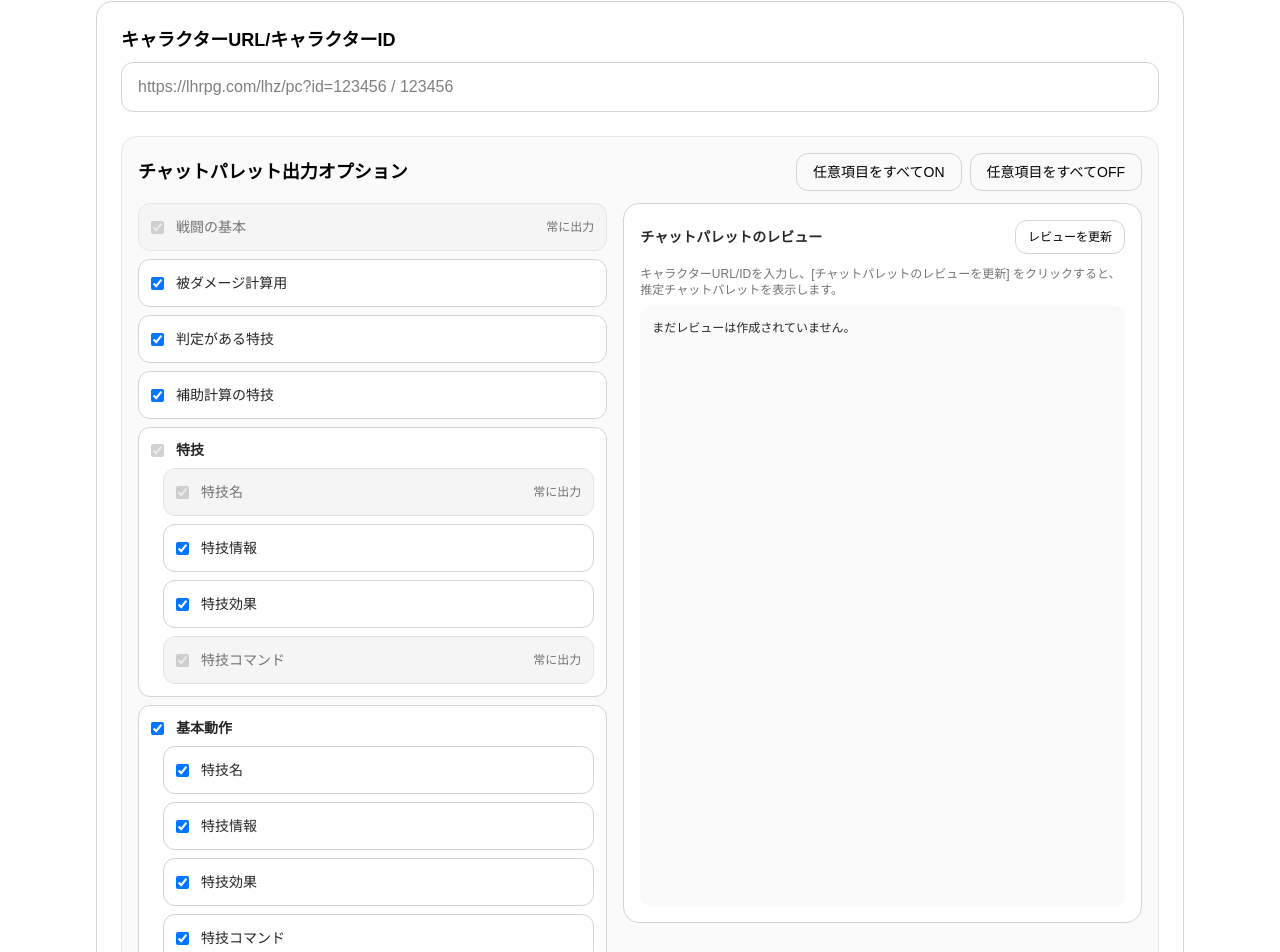
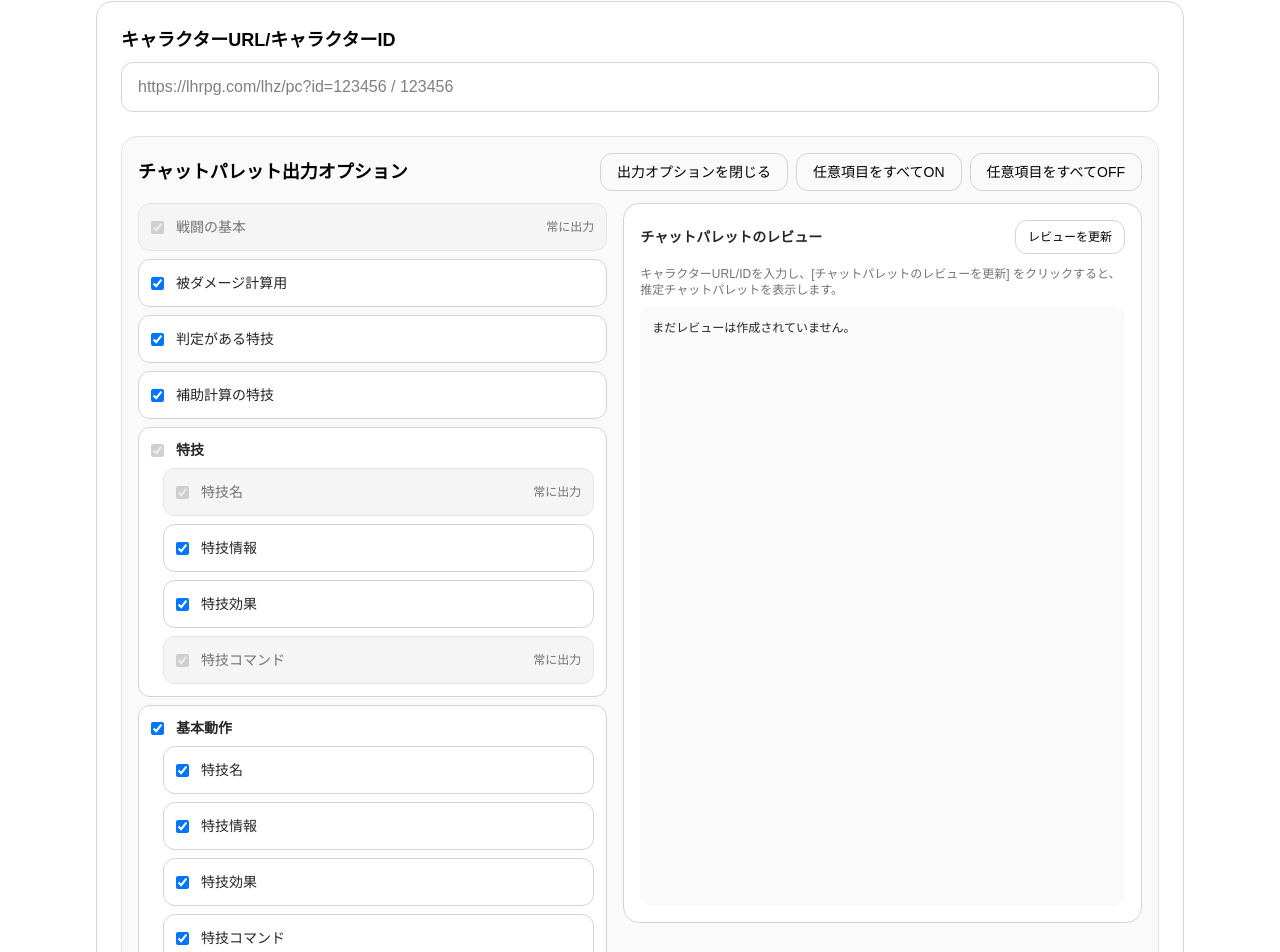
Before and after one commit to ramune428/lhtrpg_webapp_challenge, a Next.js app in the folder frontend/: page /character-preview in a window 1280 px wide. Shown: the part 1284-2236 px from the top of the page. Built offline with nearby package versions, Linux system fonts and the light colour scheme.

Commit message:
feat: make output options collapsible

```diff
--- a/frontend/app/character-preview/page.tsx
+++ b/frontend/app/character-preview/page.tsx
@@ -85,6 +85,7 @@ export default function HomePage() {
   const [statusMessage, setStatusMessage] = useState("");
   const [isLoading, setIsLoading] = useState(false);
   const [isReviewLoading, setIsReviewLoading] = useState(false);
+  const [isOutputOptionsOpen, setIsOutputOptionsOpen] = useState(true);
   const [options, setOptions] = useState<ChatPaletteOptions>(initialChatPaletteOptions);
   const [lastJsonData, setLastJsonData] = useState<unknown | null>(null);
   const [lastCharacterId, setLastCharacterId] = useState("");
@@ -453,6 +454,16 @@ export default function HomePage() {
               <div className="flex flex-wrap gap-2">
                 <button
                   type="button"
+                  onClick={() => setIsOutputOptionsOpen((current) => !current)}
+                  aria-expanded={isOutputOptionsOpen}
+                  className="rounded-xl border border-neutral-300 px-4 py-2 text-sm font-medium transition hover:bg-white"
+                >
+                  {isOutputOptionsOpen ? "出力オプションを閉じる" : "出力オプションを開く"}
+                </button>
+                {isOutputOptionsOpen && (
+                  <>
+                    <button
+                      type="button"
                       onClick={() => handleSetAllOptionalOptions(true)}
                       className="rounded-xl border border-neutral-300 px-4 py-2 text-sm font-medium transition hover:bg-white"
                     >
@@ -465,9 +476,12 @@ export default function HomePage() {
                     >
                       任意項目をすべてOFF
                     </button>
+                  </>
+                )}
               </div>
             </div>
 
+            {isOutputOptionsOpen ? (
               <div className="grid items-stretch gap-4 lg:grid-cols-[minmax(280px,0.95fr)_minmax(0,1.05fr)]">
                 <div className="grid content-start gap-2">
                   {outputOptionItemsBeforeSkills.map(renderOutputOptionItem)}
@@ -533,6 +547,9 @@ export default function HomePage() {
                   </pre>
                 </div>
               </div>
+            ) : (
+              <p className="text-sm text-neutral-500">出力オプションは折りたたまれています。</p>
+            )}
           </section>
 
           <div className="mb-6 flex flex-wrap gap-3">
```
Lines whose indentation alone changed are shown as unchanged.
